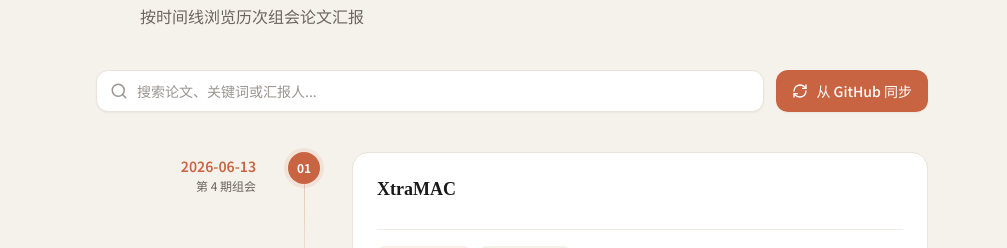
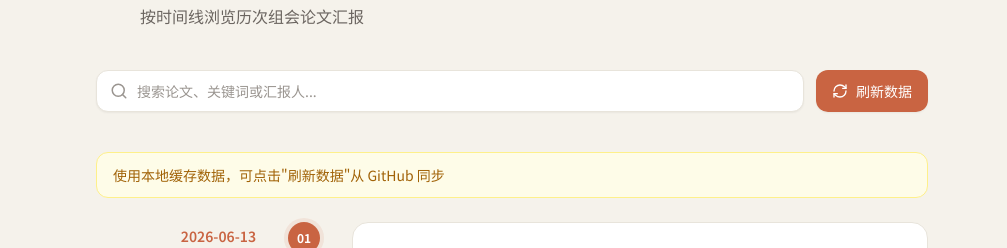
Before and after one commit to zwy522/ABC-group, a React (Vite) app in the folder website/: page /ABC-group/meetings in a window 1280 px wide. Shown: the part 145-393 px from the top of the page, without its empty margins (128-1135 px from the left). Built offline with nearby package versions, Linux system fonts and the light colour scheme; no server answers.

Commit message:
fix: debug logging

```diff
--- a/website/src/pages/Meetings.tsx
+++ b/website/src/pages/Meetings.tsx
@@ -4,6 +4,10 @@ import meetingsData from '@/data/meetings.json';
 import PaperCard from '@/components/PaperCard';
 import { useScrollReveal } from '@/hooks/useScrollReveal';
 import { discoverMeetings, type MeetingData } from '@/services/github';
+
+function normalizeTitle(t: string): string {
+  return t.toLowerCase().replace(/[^a-z0-9]/g, "");
+}
 
 interface Paper {
   id: string;
@@ -13,6 +17,7 @@ interface Paper {
   keywords: string[];
   pdfUrl: string;
   pptxUrls: { label: string; url: string }[];
+  mdUrls?: { label: string; url: string; repoPath: string }[];
 }
 
 interface Meeting {
@@ -52,6 +57,7 @@ function TimelineNode({ meeting, index }: { meeting: Meeting | MeetingData; inde
               keywords={paper.keywords}
               pdfUrl={paper.pdfUrl}
               pptxUrls={paper.pptxUrls}
+              mdUrls={paper.mdUrls}
             />
           ))}
         </div>
@@ -62,17 +68,73 @@ function TimelineNode({ meeting, index }: { meeting: Meeting | MeetingData; inde
 
 export default function Meetings() {
   const [filter, setFilter] = useState('');
-  const [liveMeetings, setLiveMeetings] = useState<MeetingData[]>([]);
-  const [loading, setLoading] = useState(false);
-  const [useLiveData, setUseLiveData] = useState(false);
+  const [liveMeetings, setLiveMeetings] = useState<MeetingData[] | null>(null);
+  const [loading, setLoading] = useState(true);
+  const [syncing, setSyncing] = useState(false);
 
-  // 静态数据
   const staticMeetings: Meeting[] = [...meetingsData.meetings].sort(
     (a, b) => new Date(b.date).getTime() - new Date(a.date).getTime()
   );
 
-  // 当前使用的数据
-  const currentMeetings = useLiveData ? liveMeetings : staticMeetings;
+  // Build metadata lookup from static meetings.json
+  const staticMeta = new Map<string, { presenter: string; venue: string; keywords: string[] }>();
+  for (const m of staticMeetings) {
+    for (const p of m.papers) {
+      staticMeta.set(normalizeTitle(p.title), { presenter: p.presenter, venue: p.venue, keywords: p.keywords });
+    }
+  }
+
+  // Merge live data with static metadata
+  const enriched = (liveMeetings ?? []).map((m) => ({
+    ...m,
+    papers: m.papers.map((p) => {
+      const key = normalizeTitle(p.title);
+      const meta = staticMeta.get(key);
+      if (meta) {
+        return { ...p, presenter: meta.presenter, venue: meta.venue, keywords: meta.keywords };
+      }
+      return p;
+    }),
+  }));
+
+  const currentMeetings = (liveMeetings && liveMeetings.length > 0)
+    ? enriched
+    : staticMeetings;
+
+  const sync = async () => {
+    setSyncing(true);
+    try {
+      const meetings = await discoverMeetings();
+      console.log("[Meetings sync] got", meetings.length, "meetings");
+      if (meetings.length > 0) {
+        setLiveMeetings(meetings);
+      }
+    } catch (err) {
+      console.error("[Meetings sync] error:", err);
+    } finally {
+      setSyncing(false);
+    }
+  };
+
+  useEffect(() => {
+    const doSync = async () => {
+      setLoading(true);
+      try {
+        const meetings = await discoverMeetings();
+        console.log("[Meetings init] got", meetings.length, "meetings");
+        if (meetings.length > 0) {
+          setLiveMeetings(meetings);
+        } else {
+          setLiveMeetings(null);
+        }
+      } catch {
+        setLiveMeetings(null);
+      } finally {
+        setLoading(false);
+      }
+    };
+    doSync();
+  }, []);
 
   const filtered = filter.trim()
     ? currentMeetings
@@ -82,6 +144,7 @@ export default function Meetings() {
             (p) =>
               p.title.toLowerCase().includes(filter.toLowerCase()) ||
               p.presenter.toLowerCase().includes(filter.toLowerCase()) ||
+              (p.venue && p.venue.toLowerCase().includes(filter.toLowerCase())) ||
               p.keywords.some((k) =>
                 k.toLowerCase().includes(filter.toLowerCase())
               )
@@ -89,26 +152,6 @@ export default function Meetings() {
         }))
         .filter((m) => m.papers.length > 0)
     : currentMeetings;
-
-  // 从 GitHub 自动同步
-  const handleSync = async () => {
-    setLoading(true);
-    try {
-      const meetings = await discoverMeetings();
-      setLiveMeetings(meetings);
-      setUseLiveData(true);
-    } catch (err) {
-      console.error(err);
-    } finally {
-      setLoading(false);
-    }
-  };
-
-  // 切换回静态数据
-  const handleReset = () => {
-    setUseLiveData(false);
-    setLiveMeetings([]);
-  };
 
   return (
     <div className="max-w-4xl mx-auto px-4 sm:px-6 lg:px-8 py-12">
@@ -139,37 +182,43 @@ export default function Meetings() {
             className="w-full rounded-xl border border-[#e8e4db] bg-white py-2.5 pl-10 pr-4 text-sm text-[#1a1a1a] placeholder-[#9a9590] outline-none transition-all focus:border-[#c96442]/40 focus:ring-2 focus:ring-[#c96442]/10 shadow-sm"
           />
         </div>
-        <div className="flex gap-2">
         <button
-            onClick={handleSync}
-            disabled={loading}
+          onClick={sync}
+          disabled={syncing}
           className="inline-flex items-center gap-2 rounded-xl bg-[#c96442] px-4 py-2.5 text-sm font-medium text-white shadow-sm transition-all hover:bg-[#b5573a] disabled:opacity-50 disabled:cursor-not-allowed"
         >
-            {loading ? (
+          {syncing ? (
             <Loader2 size={16} className="animate-spin" />
           ) : (
             <RefreshCw size={16} />
           )}
-            {loading ? "同步中..." : "从 GitHub 同步"}
+          {syncing ? "刷新中..." : "刷新数据"}
         </button>
-          {useLiveData && (
-            <button
-              onClick={handleReset}
-              className="inline-flex items-center gap-2 rounded-xl border border-[#e8e4db] bg-white px-4 py-2.5 text-sm font-medium text-[#6b6560] transition-all hover:bg-[#f0ece4]"
-            >
-              恢复默认
-            </button>
-          )}
-        </div>
       </div>
 
-      {useLiveData && (
-        <div className="mb-6 rounded-xl bg-green-50 border border-green-200 px-4 py-3 text-sm text-green-700">
+      {liveMeetings && (
+        <div className="mb-6 rounded-xl bg-green-50 border border-green-200 px-4 py-3 text-sm text-green-700 flex items-center gap-2">
+          <RefreshCw size={14} className="shrink-0" />
           已从 GitHub 仓库自动同步 {liveMeetings.length} 期组会数据（实时读取仓库文件夹结构）
         </div>
       )}
+      {!liveMeetings && !loading && (
+        <div className="mb-6 rounded-xl bg-yellow-50 border border-yellow-200 px-4 py-3 text-sm text-yellow-700 flex items-center gap-2">
+          使用本地缓存数据，可点击"刷新数据"从 GitHub 同步
+        </div>
+      )}
+      {filter.trim() && !loading && (
+        <div className="mb-6 text-sm text-[#6b6560]">
+          搜索 <span className="font-semibold text-[#c96442]">"{filter}"</span>，共找到 {filtered.reduce((sum, m) => sum + m.papers.length, 0)} 篇论文
+        </div>
+      )}
 
-      {filtered.length > 0 ? (
+      {loading ? (
+        <div className="flex items-center justify-center py-20 text-[#9a9590]">
+          <Loader2 size={24} className="animate-spin mr-2" />
+          <span className="text-sm">正在同步 GitHub 仓库数据...</span>
+        </div>
+      ) : filtered.length > 0 ? (
         <div className="relative">
           {filtered.map((meeting, idx) => (
             <TimelineNode key={meeting.id} meeting={meeting} index={idx} />
```
Lines whose indentation alone changed are shown as unchanged.
